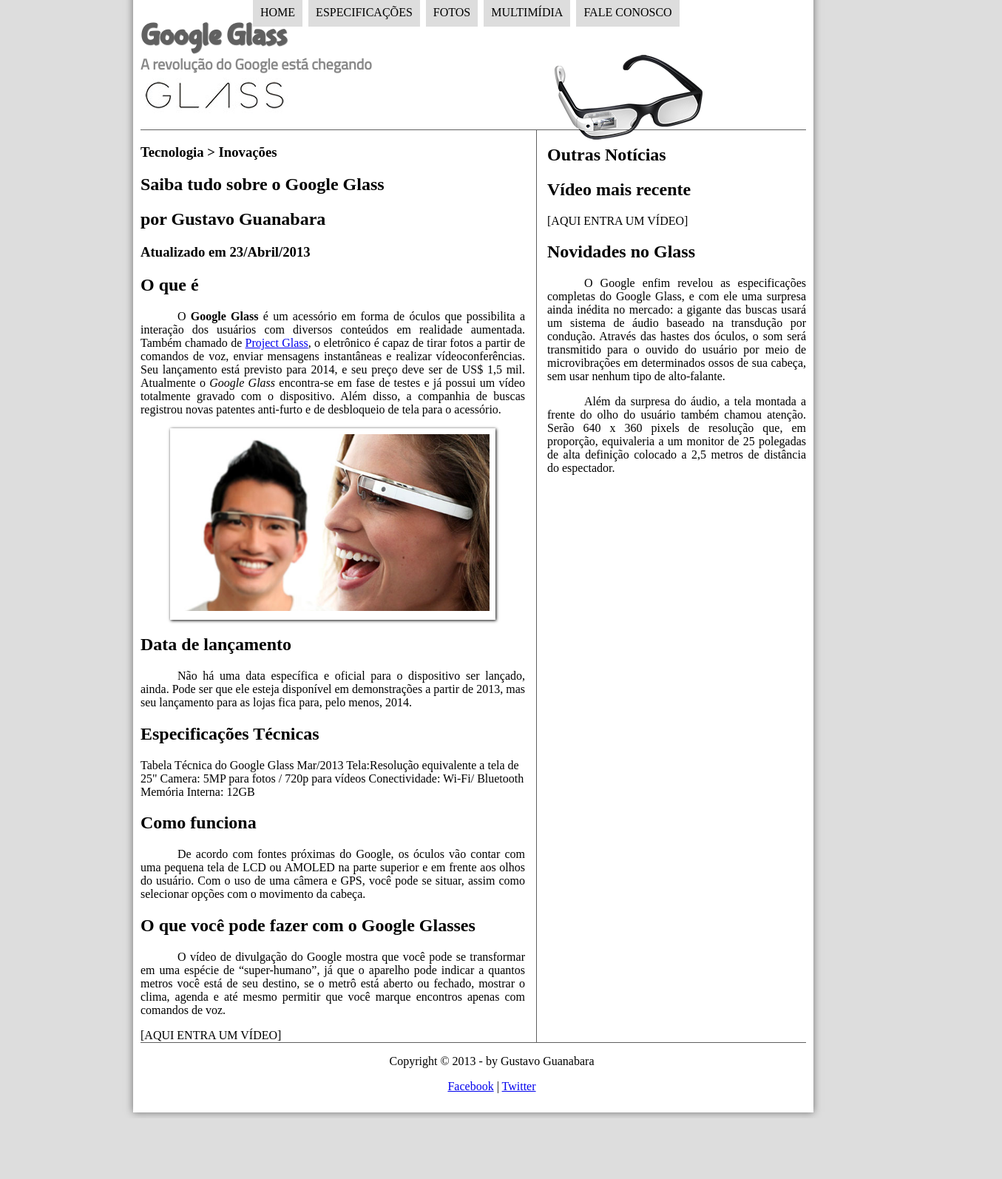
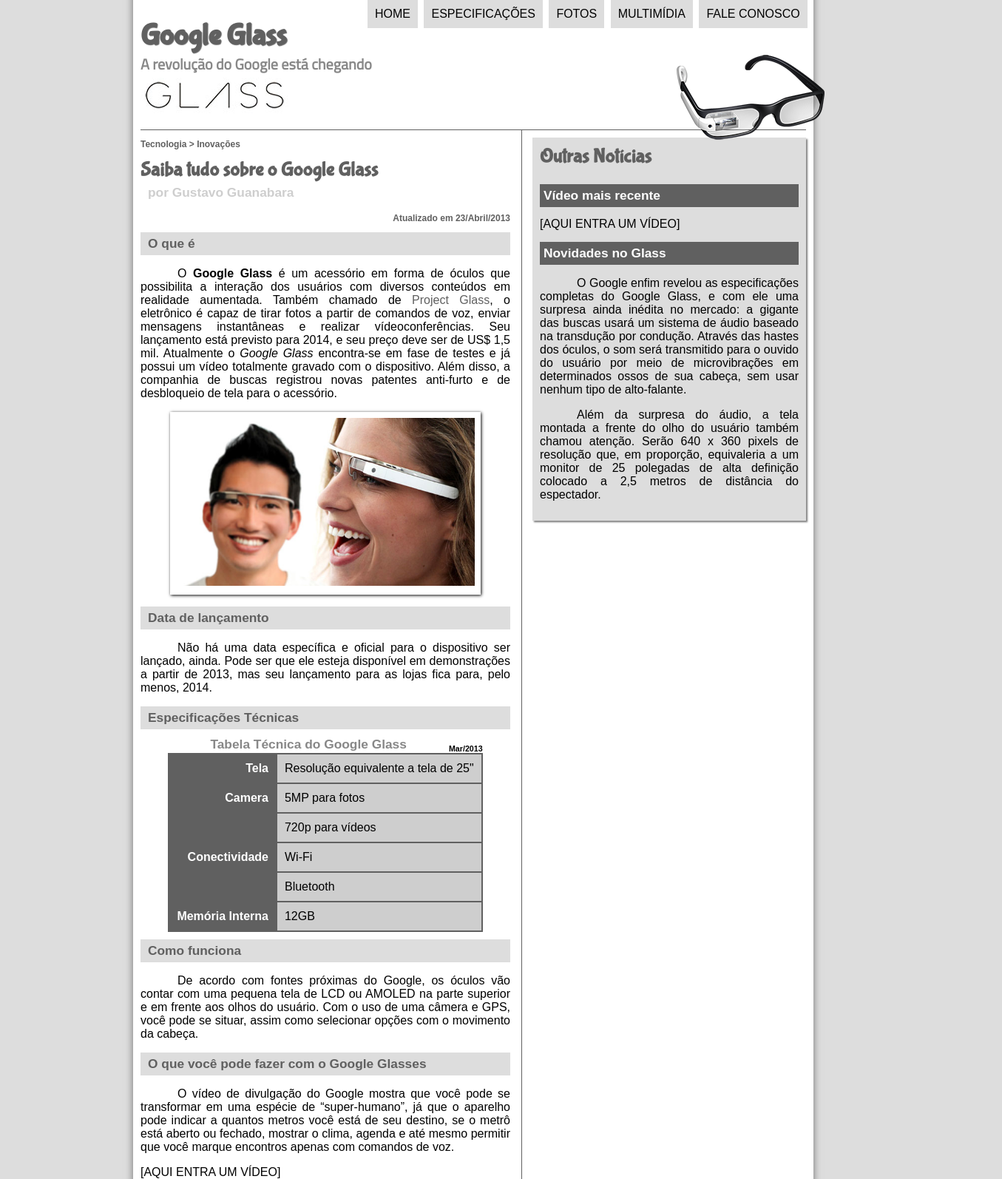
Before and after one commit to william-frdo/html-css-javascrip-curso-em-video, a plain HTML site: page index.html in a window 1280 px wide. Shown: the top 1594 px of the page at 74% size, 1355 px wide, since content can reach past the window. Before the commit the page ends 1512 px from the top, so only its background shows below. Drawn offline with Linux system fonts and the light colour scheme.

Commit message:
index page formated

```diff
--- a/_css/estilo.css
+++ b/_css/estilo.css
@@ -6,6 +6,7 @@
 }
 
 body {
+    font-family: Arial, Helvetica, sans-serif;
     background-color: #dddddd;
     color: rgba(0, 0, 0, 1);
 }
@@ -23,10 +24,19 @@
     text-indent: 50px;
 }
 
+a {
+    color: #606060;
+    text-decoration: none;
+}
+
+a:hover {
+    text-decoration: underline;
+}
+
 header#cabecalho img#icone {
-    position: absolute;
-    left: 750px;
-    top: 70px;
+    position: relative;
+    left: 725px;
+    top: -48px;
 }
 
 header#cabecalho {
@@ -89,9 +99,9 @@
 nav#menu ul {
     list-style: none;
     text-transform: uppercase;
-    position: absolute;
-    top: -20px;
-    left: 300px;
+    position: relative;
+    top: -261px;
+    left: 265px;
 }
 
 nav#menu li {
@@ -122,16 +132,107 @@
 
 section#corpo {
     display: block;
-    width: 520px;
+    width: 500px;
     float: left;
     border-right: 1px solid #606060;
     padding-right: 15px;
+}
+
+article#noticia-principal h2 {
+    font-size: 13pt;
+    color: #606060;
+    background-color: #dddddd;
+    padding: 5px 0px 5px 10px;
+    margin: 10px 0px 10px 0px;
+}
+
+header#cabecalho-artigo h1 {
+    font-family: 'FonteLogo', sans-serif;
+    font-size: 20pt;
+    color: #606060;
+    margin-bottom: 0px;
+    margin-top: 0px;
+}
+
+.direita {
+    text-align: right;
+}
+
+header#cabecalho-artigo h2 {
+    font-size: 13pt;
+    color: #cecece;
+    background-color: #ffffff;
+    margin: 0px;
+}
+
+header#cabecalho-artigo h3 {
+    font-size: 12px;
+    color: #606060;
+}
+
+table#tabelaspec {
+    border: 1px solid #606060;
+    border-spacing: 0px;
+    margin-left: auto;
+    margin-right: auto;
+}
+
+table#tabelaspec caption {
+    color: #888888;
+    font-size: 13pt;
+    font-weight: bolder;
+}
+
+table#tabelaspec caption span {
+    display: block;
+    float: right;
+    color: #000000;
+    font-size: 8pt;
+    margin-top: 10px;
+}
+
+table#tabelaspec td {
+    border: 1px solid #606060;
+    padding: 10px;
+    text-align: center;
+    vertical-align: middle;
+}
+
+table#tabelaspec td.ce {
+    color: #ffffff;
+    background-color: #606060;
+    vertical-align: top;
+    font-weight: bold;
+    text-align: right;
+}
+
+table#tabelaspec td.cd {
+    background-color: #cecece;
+    text-align: left;
 }
 
 aside#lateral {
     display: block;
     width: 350px;
     float: right;
+    background-color: #dddddd;
+    padding: 10px;
+    margin-top: 10px;
+    box-shadow: 2px 2px 2px rgba(0, 0, 0, .5);
+}
+
+aside#lateral h1 {
+    font-family: 'FonteLogo', sans-serif;
+    font-size: 20pt;
+    color: #606060;
+    margin-top: 0px;
+}
+
+aside#lateral h2 {
+    background-color: #606060;
+    font-size: 13pt;
+    color: #ffffff;
+    padding: 5px;
 }
 
 footer#rodape {
--- a/index.html
+++ b/index.html
@@ -30,12 +30,15 @@
     </header>
 
     <section id="corpo">
+        <article id="noticia-principal">
+            <header id="cabecalho-artigo">
                 <hgroup>
                     <h3>Tecnologia > Inovações</h3>
                     <h1>Saiba tudo sobre o Google Glass</h1>
                     <h2>por Gustavo Guanabara</h2>
-            <h3>Atualizado em 23/Abril/2013</h3>
+                    <h3 class="direita">Atualizado em 23/Abril/2013</h3>
                 </hgroup>
+            </header>
 
             <h2>O que é</h2>
             <p>O <span style="font-weight: 900;">Google Glass</span> é um acessório em forma de óculos que possibilita a interação dos usuários com
@@ -54,31 +57,36 @@
                 </figcaption>
             </figure>
 
-        <h1>Data de lançamento</h1>
+            <h2>Data de lançamento</h2>
             <p>Não há uma data específica e oficial para o dispositivo ser lançado, ainda. Pode ser que ele esteja
             disponível em demonstrações a partir de 2013, mas seu lançamento para as lojas fica para, pelo menos,
             2014.</p>
 
-        <h1>Especificações Técnicas</h1>
-        Tabela Técnica do Google Glass Mar/2013
+            <h2>Especificações Técnicas</h2>
+            <table id="tabelaspec">
+                <caption>Tabela Técnica do Google Glass <span>Mar/2013</span></caption>
 
-        Tela:Resolução equivalente a tela de 25"
-        Camera: 5MP para fotos / 720p para vídeos
-        Conectividade: Wi-Fi/ Bluetooth
-        Memória Interna: 12GB
+                <tr><td class="ce">Tela</td><td class="cd">Resolução equivalente a tela de 25"</td></tr>
+                <tr><td rowspan="2" class="ce">Camera</td><td class="cd">5MP para fotos</td></tr>
+                <tr><td class="cd">720p para vídeos</td></tr>
+                <tr><td rowspan="2" class="ce">Conectividade</td><td class="cd">Wi-Fi</td></tr>
+                <tr><td class="cd">Bluetooth</td></tr>
+                <tr><td class="ce">Memória Interna</td><td class="cd">12GB</td></tr>
+            </table>
 
-        <h1>Como funciona</h1>
+            <h2>Como funciona</h2>
             <p>De acordo com fontes próximas do Google, os óculos vão contar com uma pequena tela de LCD ou AMOLED
             na parte superior e em frente aos olhos do usuário. Com o uso de uma câmera e GPS, você pode se situar,
             assim como selecionar opções com o movimento da cabeça.</p>
 
-        <h1>O que você pode fazer com o Google Glasses</h1>
+            <h2>O que você pode fazer com o Google Glasses</h2>
             <p>O vídeo de divulgação do Google mostra que você pode se transformar em uma espécie de “super-humano”,
             já que o aparelho pode indicar a quantos metros você está de seu destino, se o metrô está aberto ou
             fechado, mostrar o clima, agenda e até mesmo permitir que você marque encontros apenas com comandos
             de voz.</p>
 
             [AQUI ENTRA UM VÍDEO]
+        </article>
     </section>
 
     <aside id="lateral">
@@ -87,7 +95,7 @@
 
         [AQUI ENTRA UM VÍDEO]
 
-        <h1>Novidades no Glass</h1>
+        <h2>Novidades no Glass</h2>
         <p>O Google enfim revelou as especificações completas do Google Glass, e com ele uma surpresa ainda inédita
         no mercado: a gigante das buscas usará um sistema de áudio baseado na transdução por condução. Através
         das hastes dos óculos, o som será transmitido para o ouvido do usuário por meio de microvibrações em
```
Lines whose indentation alone changed are shown as unchanged.
